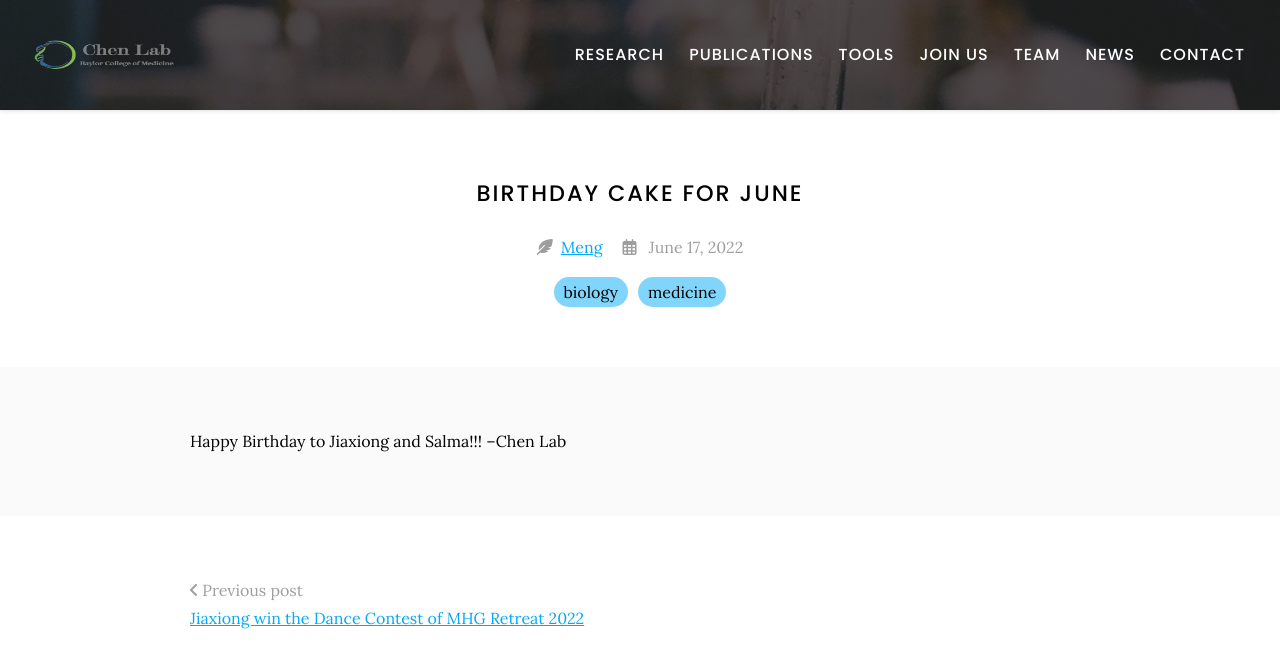
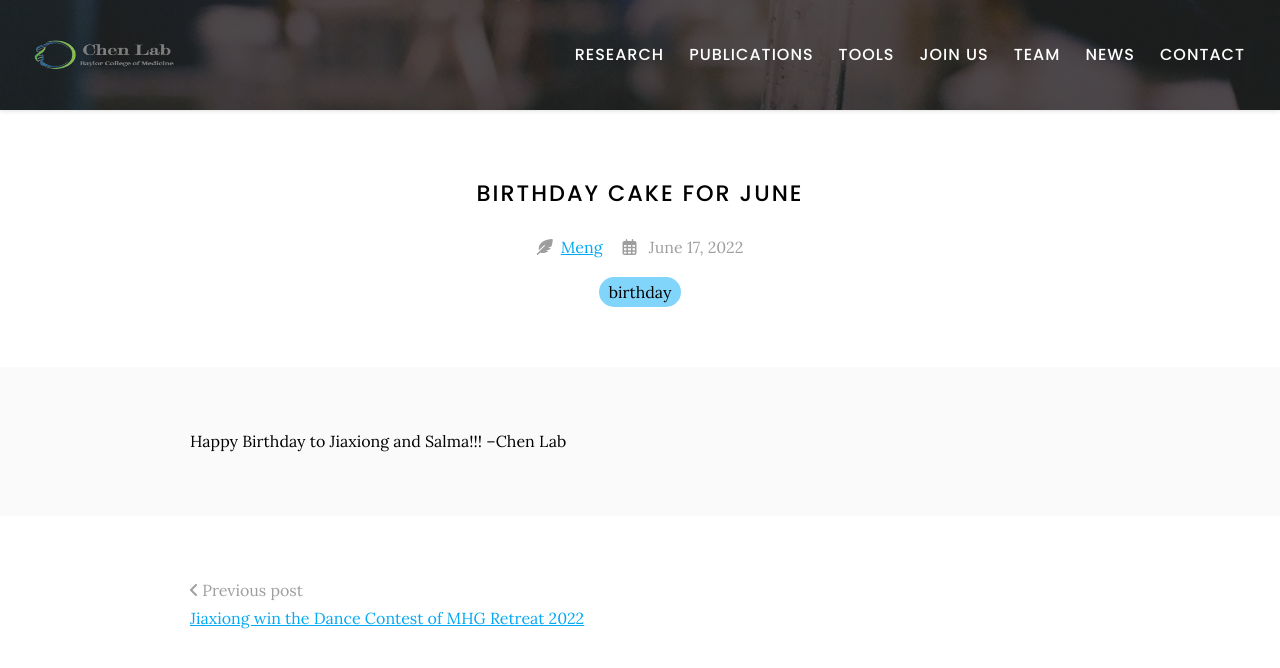
Before and after one commit to wmeng1018/Chen-lab-website, a Jekyll site: the page built from _posts/2022-06-17-birthday.md, in a window 1280 px wide, cut to the strip 0-693 px from the top of the page. Shown: the top 668 px of the strip. Built offline with Jekyll 4.4.1, drawn with Linux system fonts in a browser that asks for light colours.

Commit message:
Update 2022-06-17-birthday.md

```diff
--- a/_posts/2022-06-17-birthday.md
+++ b/_posts/2022-06-17-birthday.md
@@ -1,6 +1,7 @@
 ---
 title: Birthday Cake for June
-tags: biology, medicine
+image: images/member.jpg
+tags: birthday
 author: Meng
 member: Jiaxiong, Salma
 ---
```
